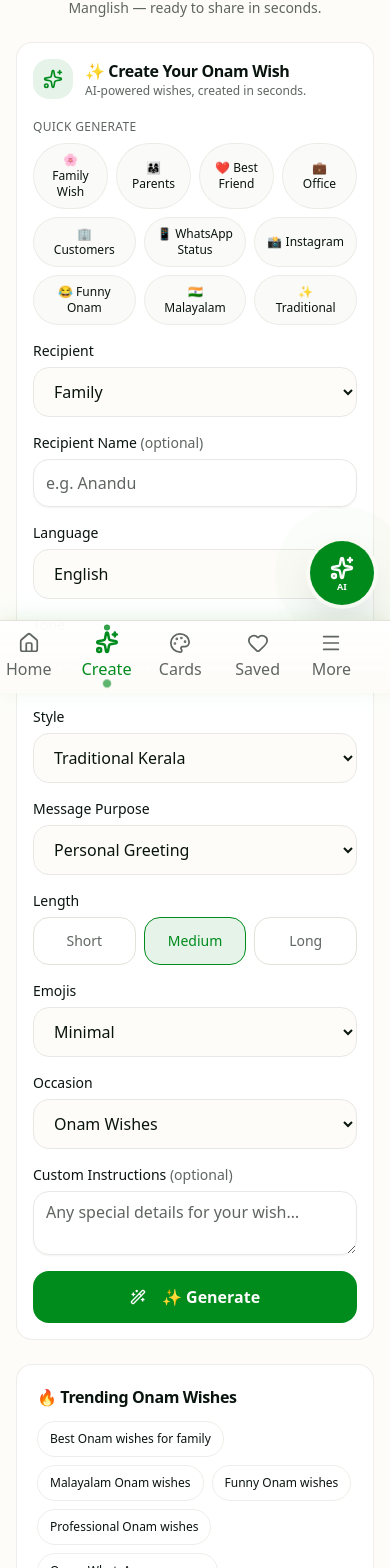
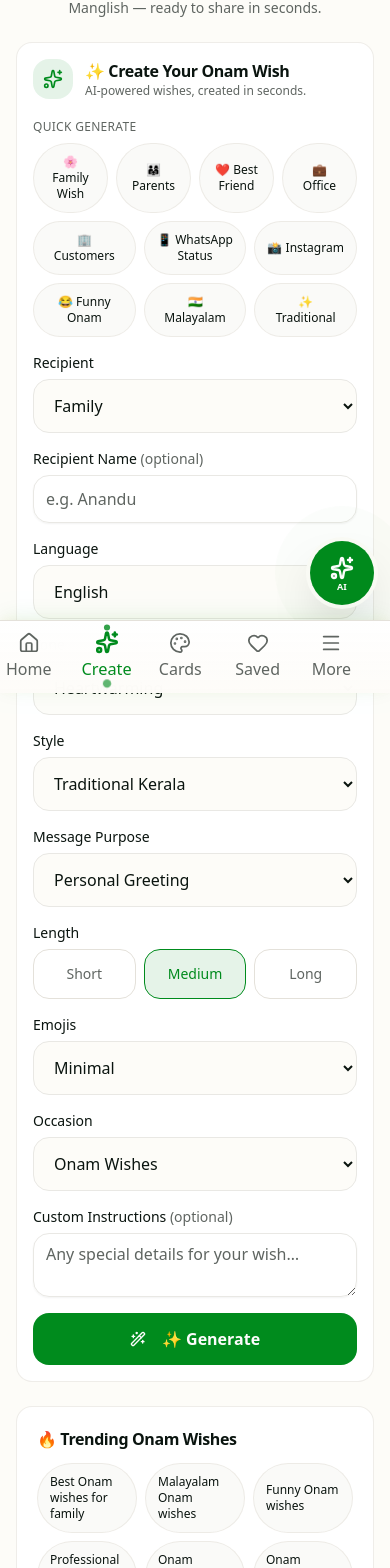
Before and after one commit to suragms/onam-connect, a React (Vite) app: page /generator in a window 390 px wide. Shown: the part 151-1719 px from the top of the page. Built offline with nearby package versions, Linux system fonts and the light colour scheme.

Commit message:
Add Onam Connect poster asset and update components

```diff
--- a/src/components/GeneratorForm.tsx
+++ b/src/components/GeneratorForm.tsx
@@ -84,7 +84,7 @@ export const GeneratorForm = forwardRef<GeneratorFormHandle, GeneratorFormProps>
     }), [handleGenerate, update, config]);
 
     const selectClass =
-      "w-full rounded-xl border border-input bg-background px-4 py-3 text-base transition-colors focus:border-primary focus:outline-none focus:ring-2 focus:ring-primary/20 min-h-[48px]";
+      "w-full rounded-xl border border-input bg-background px-4 py-3.5 text-base transition-colors focus:border-primary focus:outline-none focus:ring-2 focus:ring-primary/20 min-h-[48px] sm:min-h-[48px] lg:min-h-[44px]";
 
     return (
       <motion.div
@@ -158,13 +158,13 @@ export const GeneratorForm = forwardRef<GeneratorFormHandle, GeneratorFormProps>
           <div className="grid grid-cols-1 gap-4 sm:grid-cols-2">
             <div>
               <label className="mb-1.5 block text-sm font-medium">Length</label>
-              <div className="flex gap-2">
+              <div className="flex gap-2 flex-wrap">
                 {LENGTHS.map((l) => (
                   <button
                     key={l}
                     type="button"
                     onClick={() => update({ length: l })}
-                    className={`flex-1 rounded-xl border px-2 py-3 text-sm font-medium transition-all min-h-[48px] cursor-pointer ${
+                    className={`flex-1 min-w-[80px] rounded-xl border px-3 py-3.5 text-sm font-medium transition-all min-h-[48px] sm:min-h-[48px] lg:min-h-[44px] cursor-pointer ${
                       config.length === l
                         ? "border-primary bg-primary/10 text-primary"
                         : "border-border text-muted-foreground hover:border-primary/40"
--- a/src/components/MessageImprover.tsx
+++ b/src/components/MessageImprover.tsx
@@ -63,7 +63,7 @@ export function MessageImprover({ onImproved, onError, onLoadingChange }: Messag
             type="button"
             disabled={loading}
             onClick={() => handleImprove(imp)}
-            className="rounded-full border border-border/60 px-3 py-2 text-xs font-medium hover:border-primary/40 cursor-pointer min-h-[44px] disabled:opacity-50 flex-1 sm:flex-none"
+            className="rounded-full border border-border/60 bg-muted/40 px-3 py-2.5 text-xs font-medium transition-colors hover:border-primary/40 hover:bg-primary/5 cursor-pointer min-h-[44px] sm:min-h-[40px] lg:min-h-[36px] disabled:opacity-50 flex-1 sm:flex-none text-wrap"
           >
             {imp}
           </button>
--- a/src/components/QuickPresets.tsx
+++ b/src/components/QuickPresets.tsx
@@ -17,7 +17,7 @@ export function QuickPresets({ onSelect }: QuickPresetsProps) {
             key={preset.label}
             type="button"
             onClick={() => onSelect(preset.config as Partial<GeneratorConfig>)}
-            className="rounded-full border border-border/60 bg-muted/40 px-3 py-2 text-xs font-medium transition-colors hover:border-primary/40 hover:bg-primary/5 cursor-pointer min-h-[44px] flex-1 sm:flex-none"
+            className="rounded-full border border-border/60 bg-muted/40 px-3 py-2.5 text-xs font-medium transition-colors hover:border-primary/40 hover:bg-primary/5 cursor-pointer min-h-[44px] sm:min-h-[40px] lg:min-h-[36px] flex-1 sm:flex-none text-wrap"
           >
             {preset.label}
           </button>
--- a/src/components/SocialCaptionGenerator.tsx
+++ b/src/components/SocialCaptionGenerator.tsx
@@ -52,11 +52,11 @@ export function SocialCaptionGenerator({ onGenerated, onError, onLoadingChange }
       <select
         value={platform}
         onChange={(e) => setPlatform(e.target.value)}
-        className="mt-3 w-full rounded-xl border border-input bg-background px-4 py-3 text-base min-h-[48px]"
+        className="mt-3 w-full rounded-xl border border-input bg-background px-4 py-3.5 text-base min-h-[48px] sm:min-h-[48px] lg:min-h-[44px]"
       >
         {SOCIAL_PLATFORMS.map((p) => <option key={p} value={p}>{p}</option>)}
       </select>
-      <Button onClick={handleGenerate} disabled={loading} className="mt-3 w-full cursor-pointer min-h-[48px]">
+      <Button onClick={handleGenerate} disabled={loading} className="mt-3 w-full cursor-pointer min-h-[48px] sm:min-h-[48px] lg:min-h-[44px]">
         {loading ? <Loader2 className="h-4 w-4 animate-spin mr-2" /> : null}
         Generate Caption
       </Button>
--- a/src/components/TrendingWishes.tsx
+++ b/src/components/TrendingWishes.tsx
@@ -15,7 +15,7 @@ export function TrendingWishes({ onSelect }: TrendingWishesProps) {
             key={item.title}
             type="button"
             onClick={() => onSelect(item.config as Partial<GeneratorConfig>)}
-            className="rounded-full border border-border/60 px-3 py-2 text-xs font-medium hover:border-primary/40 hover:bg-primary/5 cursor-pointer min-h-[36px] text-left"
+            className="rounded-full border border-border/60 bg-muted/40 px-3 py-2.5 text-xs font-medium transition-colors hover:border-primary/40 hover:bg-primary/5 cursor-pointer min-h-[40px] sm:min-h-[36px] lg:min-h-[32px] flex-1 sm:flex-none text-wrap text-left"
           >
             {item.title}
           </button>
--- a/src/pages/CardStudio.tsx
+++ b/src/pages/CardStudio.tsx
@@ -80,7 +80,7 @@ export default function CardStudioPage() {
               <label className="text-sm font-medium">Template</label>
               <div className="mt-2 flex flex-wrap gap-2">
                 {CARD_TEMPLATES.map((t) => (
-                  <button key={t} type="button" onClick={() => setTemplate(t)} className={`rounded-full border px-3 py-2 text-xs cursor-pointer min-h-[40px] ${template === t ? "border-primary bg-primary/10" : ""}`}>
+                  <button key={t} type="button" onClick={() => setTemplate(t)} className={`rounded-full border border-border/60 bg-muted/40 px-3 py-2.5 text-xs font-medium transition-colors hover:border-primary/40 hover:bg-primary/5 cursor-pointer min-h-[44px] sm:min-h-[40px] lg:min-h-[36px] flex-1 sm:flex-none text-wrap ${template === t ? "border-primary bg-primary/10" : ""}`}>
                     {t}
                   </button>
                 ))}
@@ -91,7 +91,7 @@ export default function CardStudioPage() {
               <label className="text-sm font-medium">Format</label>
               <div className="mt-2 flex flex-wrap gap-2">
                 {CARD_FORMATS.map((f) => (
-                  <button key={f.id} type="button" onClick={() => setFormat(f)} className={`rounded-full border px-3 py-2 text-xs cursor-pointer min-h-[40px] ${format.id === f.id ? "border-primary bg-primary/10" : ""}`}>
+                  <button key={f.id} type="button" onClick={() => setFormat(f)} className={`rounded-full border border-border/60 bg-muted/40 px-3 py-2.5 text-xs font-medium transition-colors hover:border-primary/40 hover:bg-primary/5 cursor-pointer min-h-[44px] sm:min-h-[40px] lg:min-h-[36px] flex-1 sm:flex-none text-wrap ${format.id === f.id ? "border-primary bg-primary/10" : ""}`}>
                     {f.label} ({f.width}×{f.height})
                   </button>
                 ))}
@@ -121,7 +121,7 @@ export default function CardStudioPage() {
               </div>
               <div>
                 <label className="text-sm font-medium">Alignment</label>
-                <select value={alignment} onChange={(e) => setAlignment(e.target.value as typeof alignment)} className="mt-2 w-full rounded-xl border px-3 py-2 text-base min-h-[48px]">
+                <select value={alignment} onChange={(e) => setAlignment(e.target.value as typeof alignment)} className="mt-2 w-full rounded-xl border px-4 py-3.5 text-base min-h-[48px] sm:min-h-[48px] lg:min-h-[44px]">
                   <option value="left">Left</option>
                   <option value="center">Center</option>
                   <option value="right">Right</option>
--- a/src/pages/HistoryPage.tsx
+++ b/src/pages/HistoryPage.tsx
@@ -66,7 +66,7 @@ export default function HistoryPage() {
             <Search className="absolute left-3 top-1/2 h-4 w-4 -translate-y-1/2 text-muted-foreground" />
             <Input value={search} onChange={(e) => setSearch(e.target.value)} placeholder="Search wishes…" className="pl-9 rounded-xl min-h-[48px] text-base" />
           </div>
-          <select value={filter} onChange={(e) => setFilter(e.target.value)} className="w-full sm:w-auto rounded-xl border border-input px-4 py-3 text-base min-h-[48px]">
+          <select value={filter} onChange={(e) => setFilter(e.target.value)} className="w-full sm:w-auto rounded-xl border border-input px-4 py-3.5 text-base min-h-[48px] sm:min-h-[48px] lg:min-h-[44px]">
             <option value="all">All</option>
             <option value="Malayalam">Malayalam</option>
             <option value="English">English</option>
--- a/src/pages/SavedPage.tsx
+++ b/src/pages/SavedPage.tsx
@@ -173,7 +173,7 @@ export default function SavedPage() {
               <select
                 value={filter}
                 onChange={(e) => setFilter(e.target.value)}
-                className="w-full sm:w-auto rounded-xl border border-input px-4 py-3 text-base min-h-[48px]"
+                className="w-full sm:w-auto rounded-xl border border-input px-4 py-3.5 text-base min-h-[48px] sm:min-h-[48px] lg:min-h-[44px]"
               >
                 <option value="all">All</option>
                 <option value="Malayalam">Malayalam</option>
@@ -217,7 +217,7 @@ export default function SavedPage() {
               <select
                 value={filter}
                 onChange={(e) => setFilter(e.target.value)}
-                className="w-full sm:w-auto rounded-xl border border-input px-4 py-3 text-base min-h-[48px]"
+                className="w-full sm:w-auto rounded-xl border border-input px-4 py-3.5 text-base min-h-[48px] sm:min-h-[48px] lg:min-h-[44px]"
               >
                 <option value="all">All</option>
                 <option value="Malayalam">Malayalam</option>
--- a/vite.config.ts
+++ b/vite.config.ts
@@ -1,4 +1,3 @@
-import { vlyPlugin } from "@vly-ai/integrations";
 import tailwindcss from "@tailwindcss/vite";
 import react from "@vitejs/plugin-react";
 import path from "path";
@@ -6,7 +5,7 @@ import { defineConfig } from "vite";
 
 // https://vite.dev/config/
 export default defineConfig({
-  plugins: [react(), vlyPlugin(), tailwindcss()],
+  plugins: [react(), tailwindcss()],
   resolve: {
     alias: {
       "@": path.resolve(__dirname, "./src"),
```
Also changed, not shown: src/components/BusinessMode.tsx (+4 -4 lines), public/onam_connect_poster.jpg (added).
